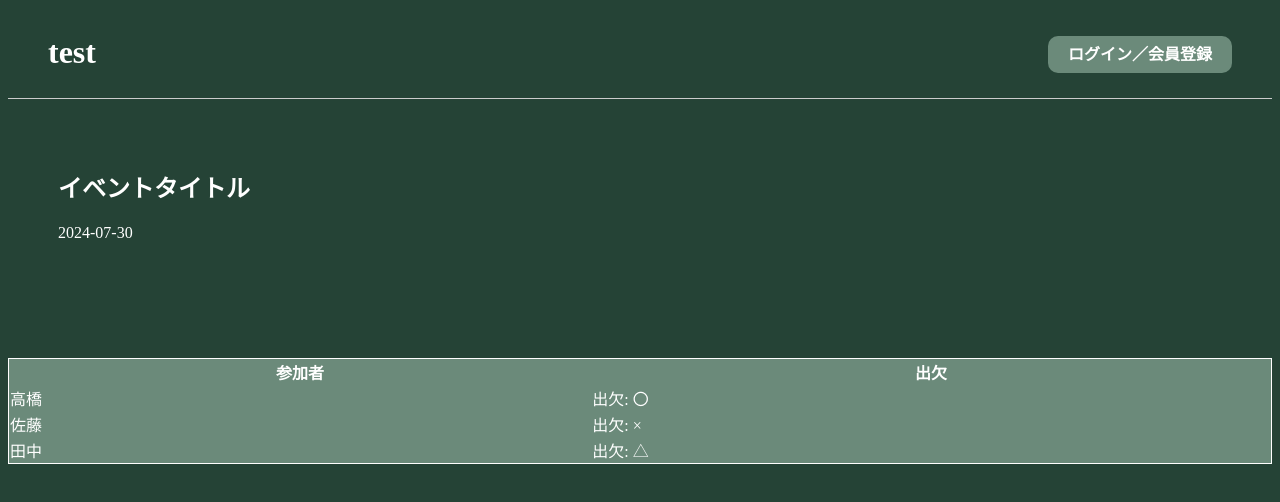
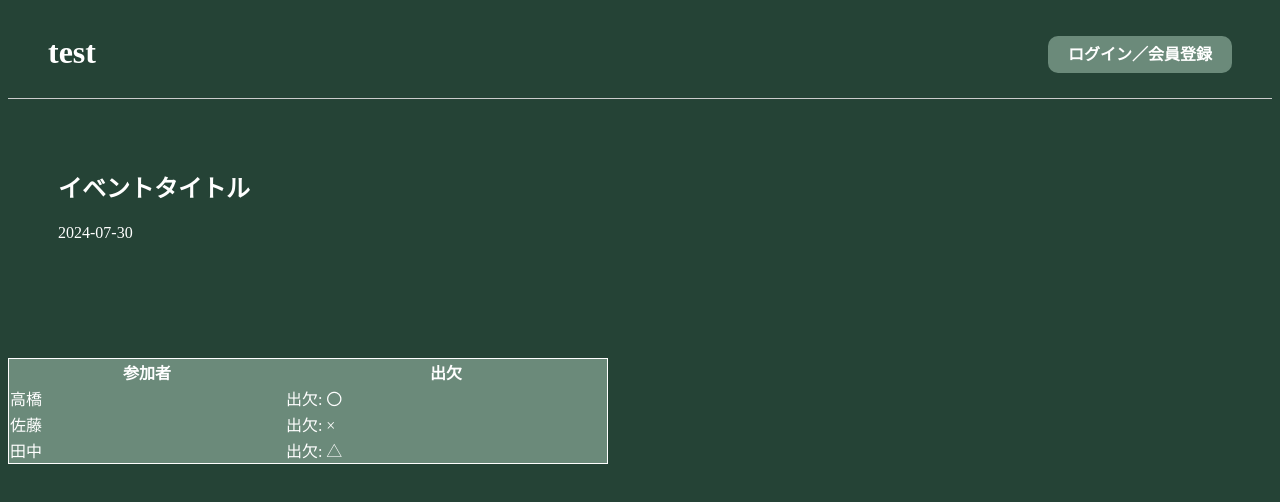
Before and after one commit to tomturner14/nomikaisan, a Next.js app: page /event/111 in a window 1280 px wide. Shown: the top 502 px of the page. Built offline with nearby package versions, Linux system fonts and the light colour scheme.

Commit message:
table css

```diff
--- a/src/app/event/[id]/page.module.css
+++ b/src/app/event/[id]/page.module.css
@@ -4,11 +4,12 @@
 }
 
 .table {
-  width: 100%;
+  width: 600px;
   border-collapse: collapse;
   color: white;
   border: 1px solid white;
   background-color: #6B8A7A;
+  padding: 100px;
 }
 
 .th .td {
```
